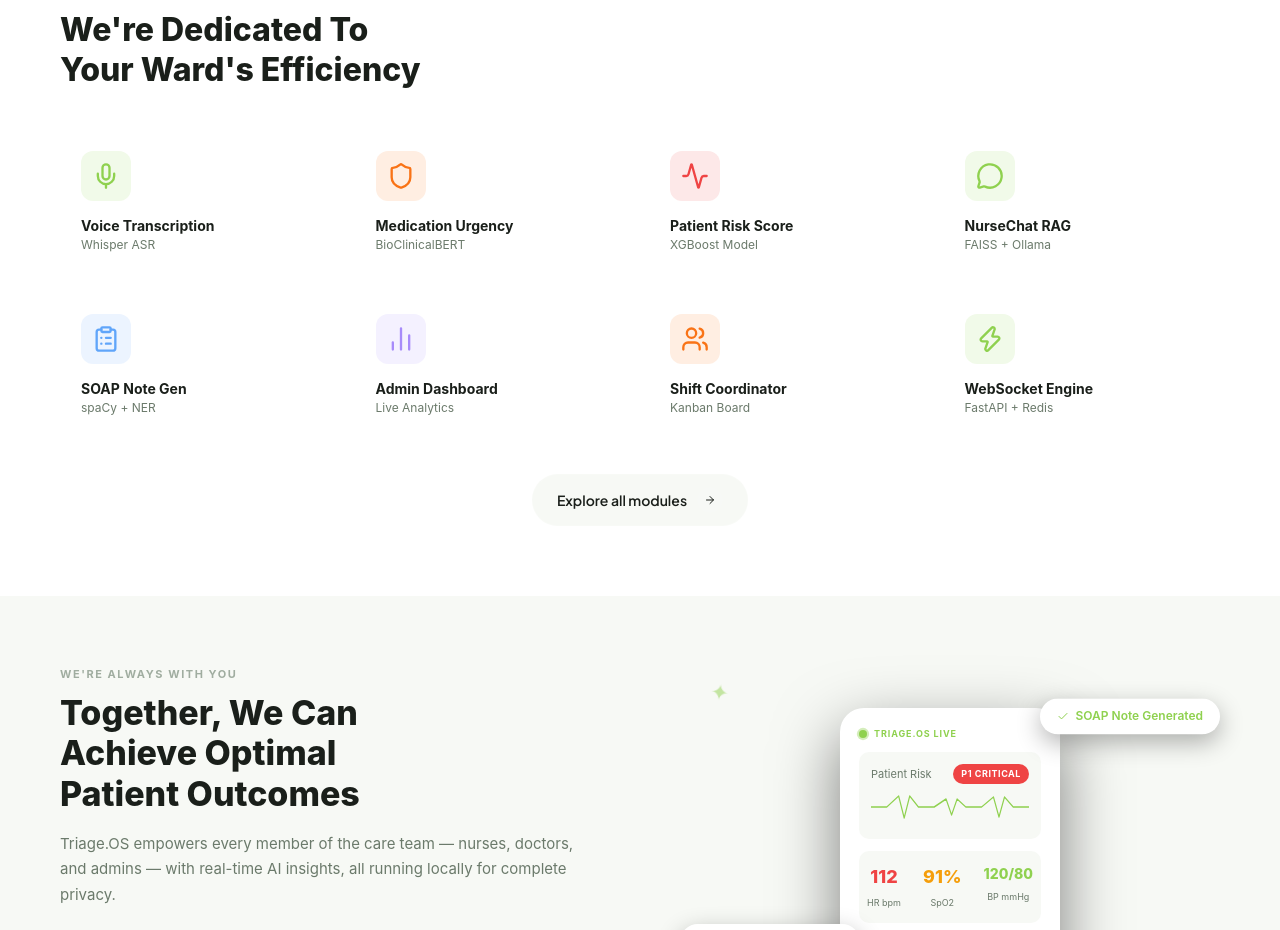
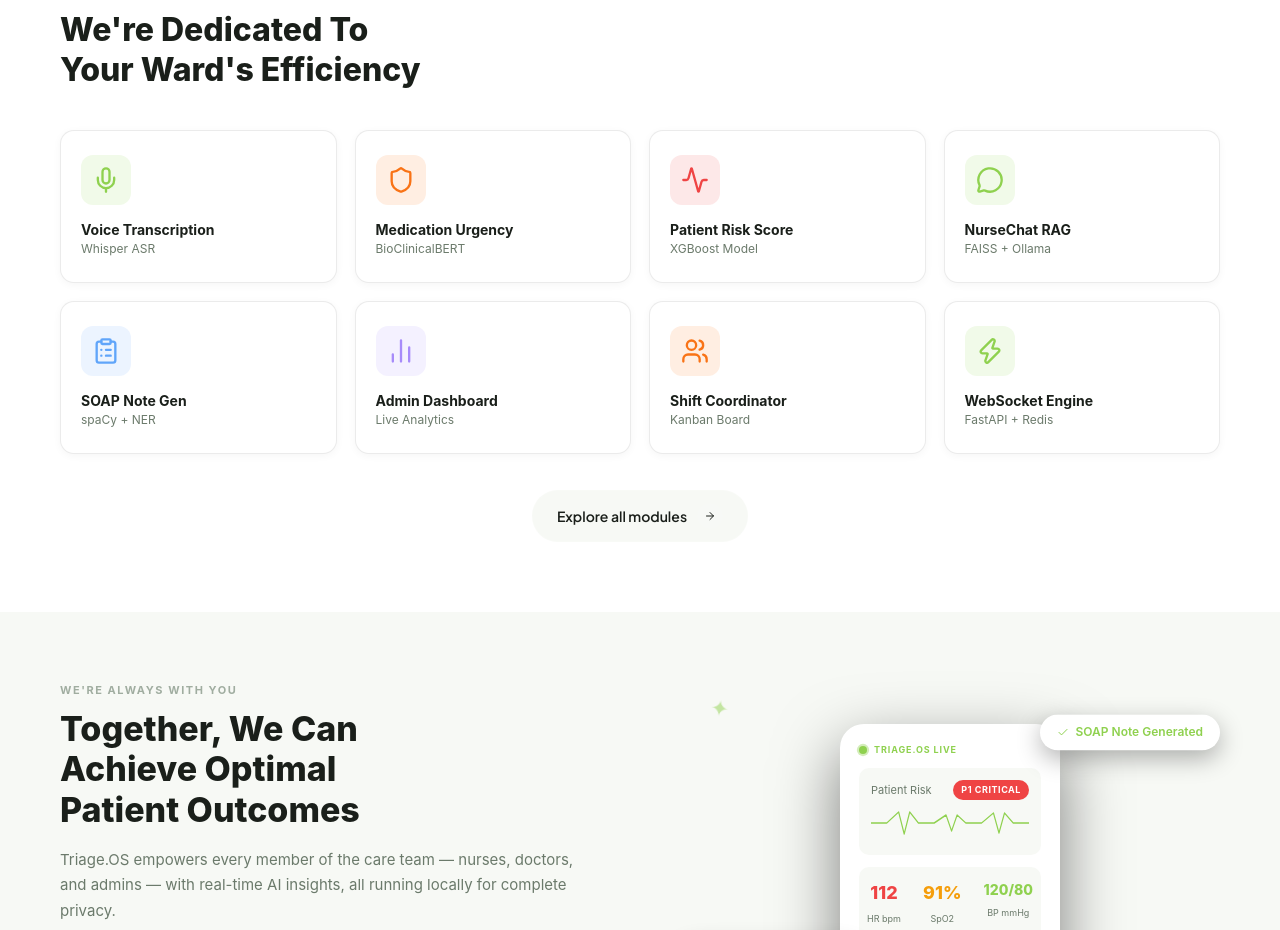
Before and after one commit to AyushRBuilds/Triage.OS, a React (Vite) app in the folder frontend/: page / in a window 1280 px wide. Shown: the part 1683-2613 px from the top of the page. Built offline with nearby package versions, Linux system fonts and the light colour scheme.

Commit message:
Landing page improvement in Features section

```diff
--- a/frontend/src/components/LandingPage.css
+++ b/frontend/src/components/LandingPage.css
@@ -885,21 +885,23 @@ section {
 }
 
 .lp-module-card {
-  background: var(--bg-card, #1a261a);
-  border: 1px solid rgba(255, 255, 255, .07);
+  background: var(--bg-card);
+  border: 1.5px solid rgba(0, 0, 0, 0.08);
   border-radius: 14px;
-  padding: 20px;
+  padding: 24px 20px;
   display: flex;
   flex-direction: column;
   align-items: flex-start;
   gap: 14px;
-  transition: transform .2s, box-shadow .2s;
+  transition: transform .25s ease, box-shadow .25s ease, border-color .25s ease;
   cursor: pointer;
+  box-shadow: 0 2px 8px rgba(0, 0, 0, 0.04);
 }
 
 .lp-module-card:hover {
-  transform: translateY(-3px);
-  box-shadow: 0 10px 24px rgba(0, 0, 0, .3);
+  transform: translateY(-4px);
+  box-shadow: 0 12px 32px rgba(143, 209, 79, 0.12), 0 4px 12px rgba(0, 0, 0, 0.06);
+  border-color: var(--green-primary);
 }
 
 .lp-module-icon {
```
